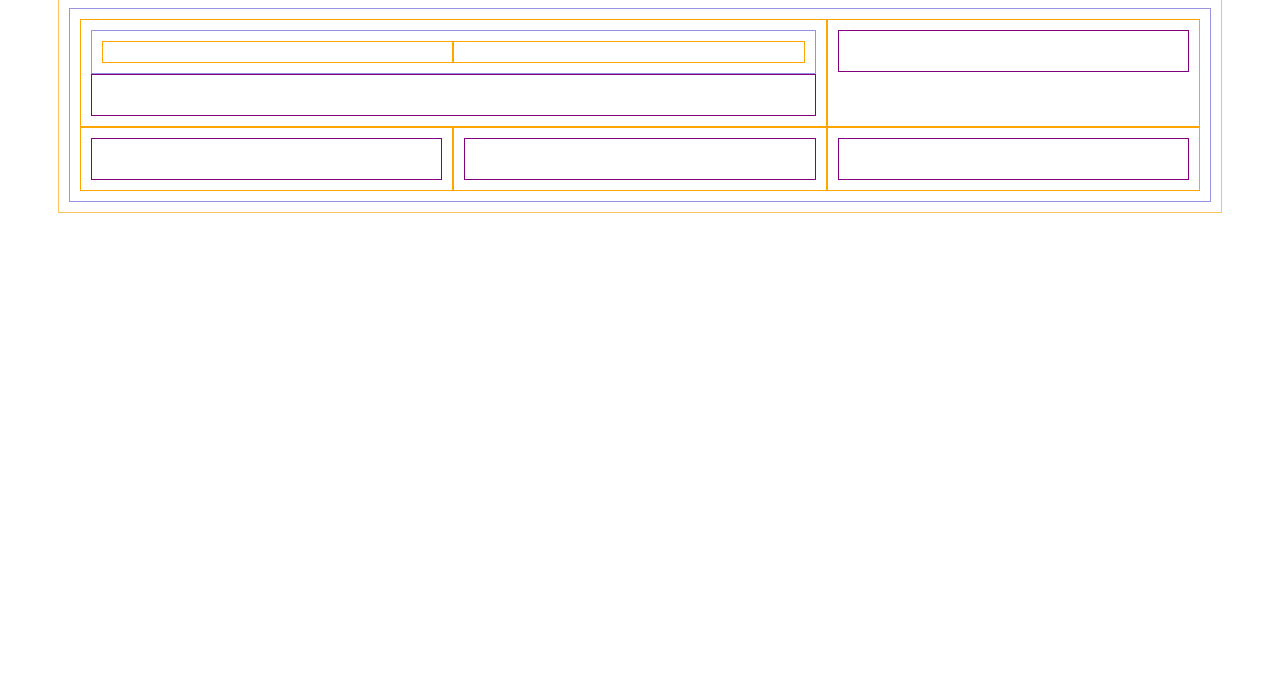
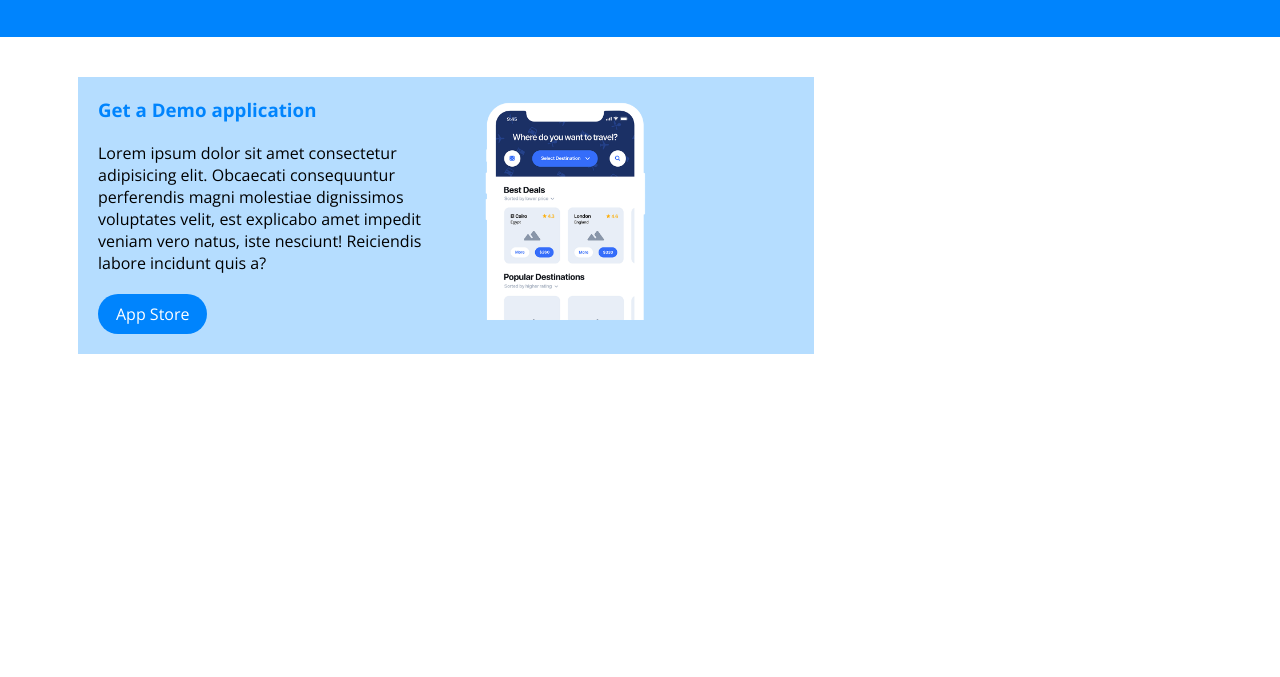
Before and after one commit to DeboraChiarelli/htmlcss-responsive-layout, a plain HTML site: page index.html in a window 1280 px wide. Shown: the part 123-800 px from the top of the page. Drawn offline with nearby package versions, Linux system fonts and the light colour scheme.

Commit message:
Add - col-cards

```diff
--- a/css/style.css
+++ b/css/style.css
@@ -137,14 +137,50 @@ figure > img {
     display: none;
 }
 
-.hero .col {
+.row > [class^='col'] {
     padding: 20px;
 }
 
-.debug .card {
-    border: 1px purple solid;
-    padding: 20px;
+/*.hero [class^='col'] {
+    margin-top: 20px;
+    background-color: var(--light-blue);
+}*/
+
+.card {
+    background-color: var(--light-blue);
 }
+
+.hero {
+	padding: 20px 0;
+}
+
+figure > img {
+	display: block;
+	width: 100%;
+}
+
+.phone-img {
+    width: 200px;
+}
+
+.button-app {
+    color: white;
+    line-height: 40px;
+    text-align: center;
+    background-color: var(--blue);
+    border-radius: 20px;
+    padding: 0 18px;
+}
+
+.card-title {
+    color: var(--blue);
+    margin-bottom: 20px;
+}
+
+.card-text {
+    margin-bottom: 20px;
+}
+
 
 
 
--- a/index.html
+++ b/index.html
@@ -39,19 +39,34 @@
 
     </header>
     <!-- main -->
-    <main class="debug">
+    <main>
+        <!--sezione servizi-->
         <section class="hero">
+            <!--card con dentro due col-6-->
                 <div class="container">
                     <div class="row">
                         <div class="col-8">
+                            <div class="card">
                                 <div class="row">
-                            <div class="col-6"></div>
-                            <div class="col-6"></div>
+                                    <div class="col-6">
+                                        <div class="card-content">
+                                            <h3 class="card-title">Get a Demo application</h3>
+                                            <p class="card-text">Lorem ipsum dolor sit amet consectetur adipisicing elit. Obcaecati consequuntur perferendis magni molestiae dignissimos voluptates velit, est explicabo amet impedit veniam vero natus, iste nesciunt! Reiciendis labore incidunt quis a?</p>
+                                            <a href="#" class="button-app">App Store</a>
                                         </div>
-                        <div class="card"></div>
+                                    </div>
+                                    <div class="col-6 no-padding">
+                                        <figure class="phone-img">
+                                            <img src="./img/phone.png">
+                                        </figure>
+                                    </div>
+                                </div>
+                            </div>
                         </div>
                         <div class="col-4">
-                        <div class="card"></div>
+                            <div class="card">
+
+                            </div>
                         </div>
                         <div class="col-4">
                             <div class="card"></div>
@@ -66,6 +81,8 @@
                 </div>
         </section>
 
+
+
     </main>
     <!-- footer -->
     <footer>
```
Lines whose indentation alone changed are shown as unchanged.
